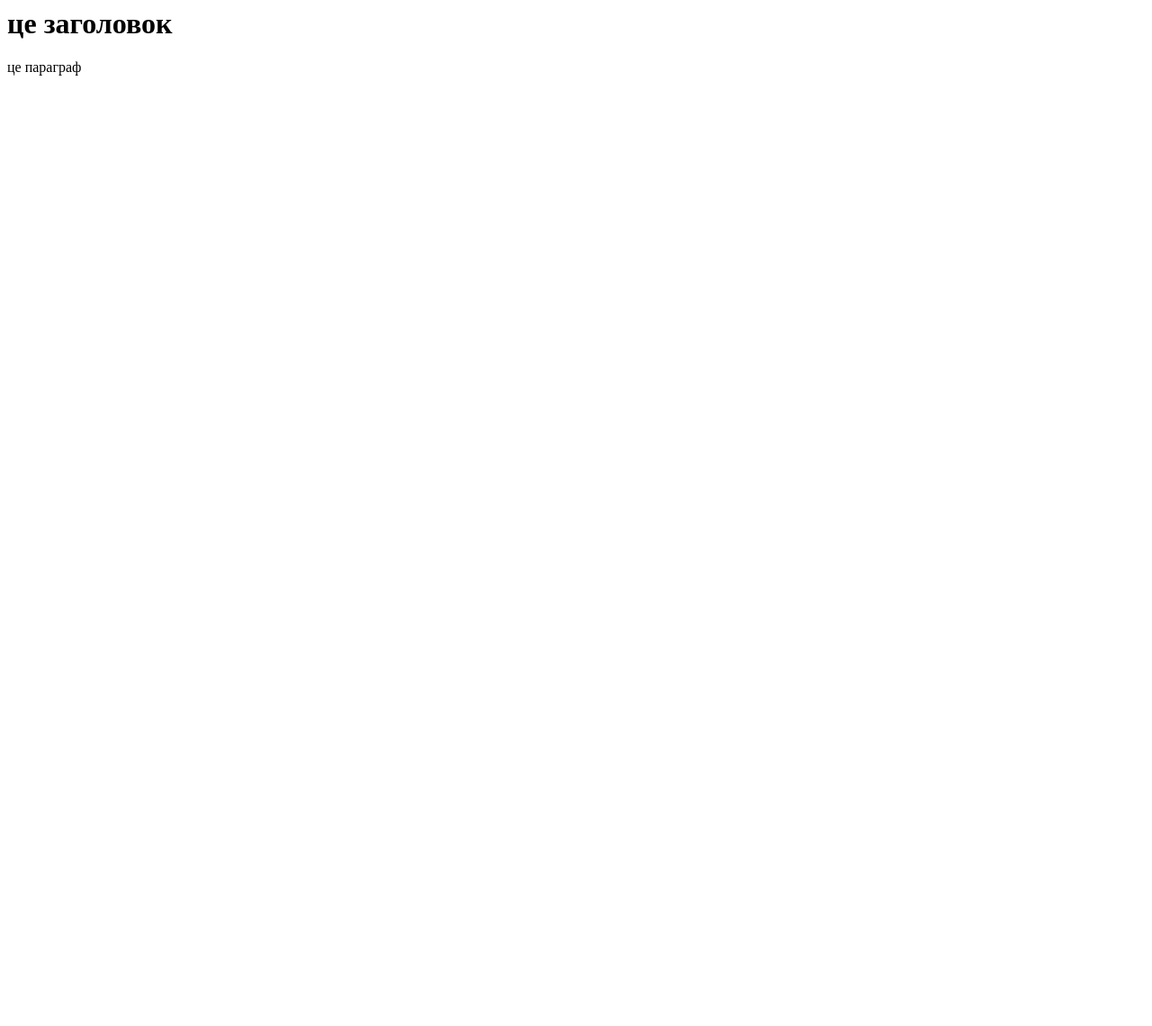
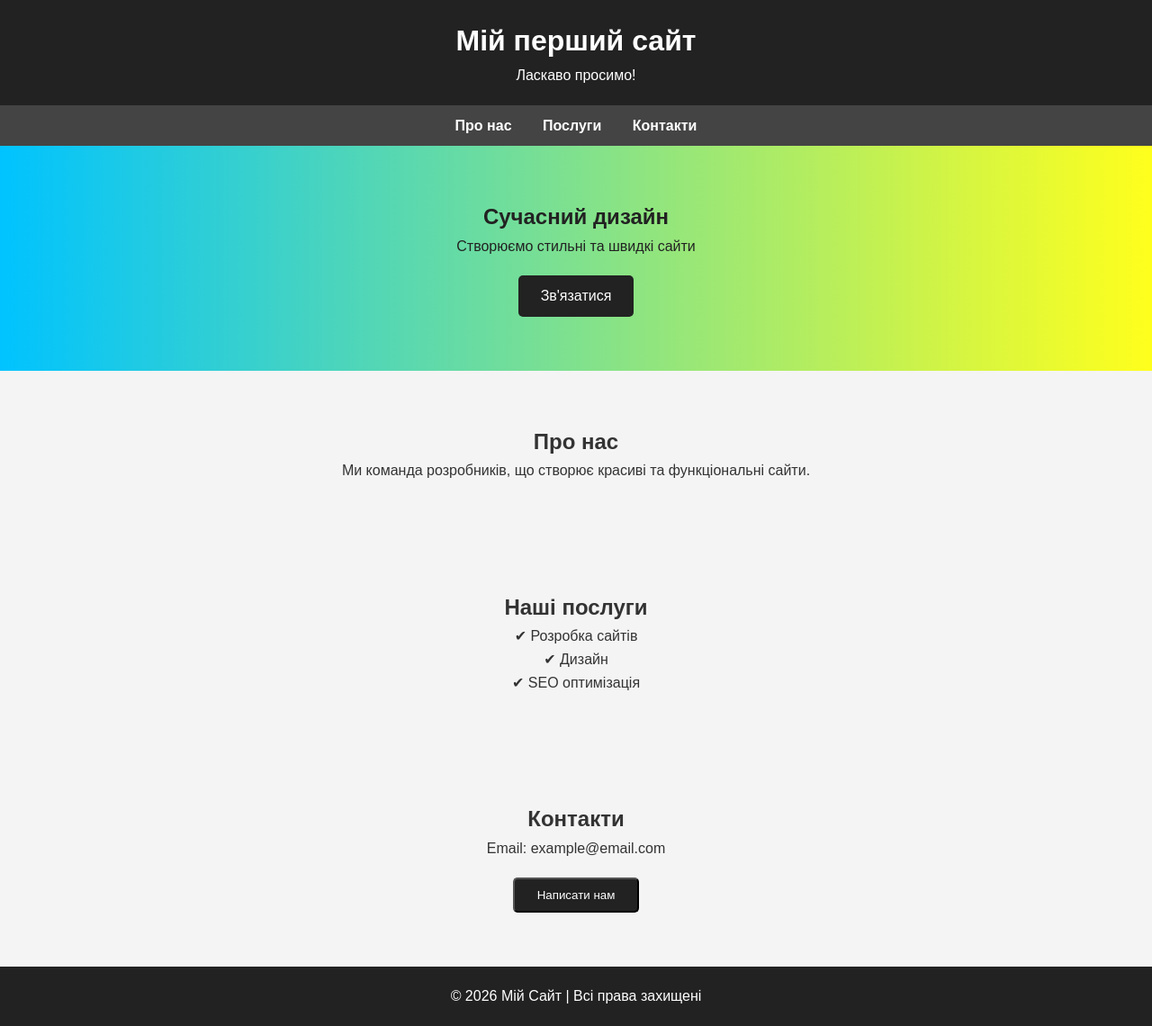
Before and after one commit to veekz1006/vika, a plain HTML site: page index.html in a window 1280 px wide. Shown: the whole page at 90% size. Before the commit the page ends 800 px from the top, so only its background shows below. Drawn offline with Linux system fonts and the light colour scheme.

Commit message:
Add files via upload

```diff
--- a/index.html
+++ b/index.html
@@ -1,17 +1,126 @@
-<html>
+<!DOCTYPE html>
+<html lang="uk">
+<head>
+    <meta charset="UTF-8">
+    <meta name="viewport" content="width=device-width, initial-scale=1.0">
+    <title>Мій Сайт</title>
+    <style>
+        * {
+            margin: 0;
+            padding: 0;
+            box-sizing: border-box;
+            font-family: Arial, sans-serif;
+        }
 
+        body {
+            line-height: 1.6;
+            background: #f4f4f4;
+            color: #333;
+        }
 
-<head>
-    <title>fyufyuqf</title>
+        header {
+            background: #222;
+            color: white;
+            padding: 20px 0;
+            text-align: center;
+        }
 
+        nav {
+            background: #444;
+            padding: 10px;
+            text-align: center;
+        }
+
+        nav a {
+            color: white;
+            text-decoration: none;
+            margin: 0 15px;
+            font-weight: bold;
+        }
+
+        nav a:hover {
+            color: #00c3ff;
+        }
+
+        section {
+            padding: 60px 20px;
+            text-align: center;
+        }
+
+        .hero {
+            background: linear-gradient(to right, #00c3ff, #ffff1c);
+            color: #222;
+        }
+
+        .btn {
+            display: inline-block;
+            margin-top: 20px;
+            padding: 10px 25px;
+            background: #222;
+            color: white;
+            text-decoration: none;
+            border-radius: 5px;
+            transition: 0.3s;
+        }
+
+        .btn:hover {
+            background: #00c3ff;
+        }
+
+        footer {
+            background: #222;
+            color: white;
+            text-align: center;
+            padding: 20px 0;
+        }
+    </style>
 </head>
+<body>
 
+<header>
+    <h1>Мій перший сайт</h1>
+    <p>Ласкаво просимо!</p>
+</header>
 
+<nav>
+    <a href="#about">Про нас</a>
+    <a href="#services">Послуги</a>
+    <a href="#contact">Контакти</a>
+</nav>
 
-<body>
-    <h1>це заголовок</h1>
-    <p>це параграф</p>
+<section class="hero">
+    <h2>Сучасний дизайн</h2>
+    <p>Створюємо стильні та швидкі сайти</p>
+    <a href="#contact" class="btn">Зв'язатися</a>
+</section>
+
+<section id="about">
+    <h2>Про нас</h2>
+    <p>Ми команда розробників, що створює красиві та функціональні сайти.</p>
+</section>
+
+<section id="services">
+    <h2>Наші послуги</h2>
+    <p>✔ Розробка сайтів<br>
+       ✔ Дизайн<br>
+       ✔ SEO оптимізація</p>
+</section>
+
+<section id="contact">
+    <h2>Контакти</h2>
+    <p>Email: example@email.com</p>
+    <button class="btn" onclick="showMessage()">Написати нам</button>
+</section>
+
+<footer>
+    <p>© 2026 Мій Сайт | Всі права захищені</p>
+</footer>
+
+<script>
+    function showMessage() {
+        alert("Дякуємо за звернення! Ми скоро з вами зв'яжемося.");
+    }
+</script>
+
 </body>
-
-
 </html>
```
